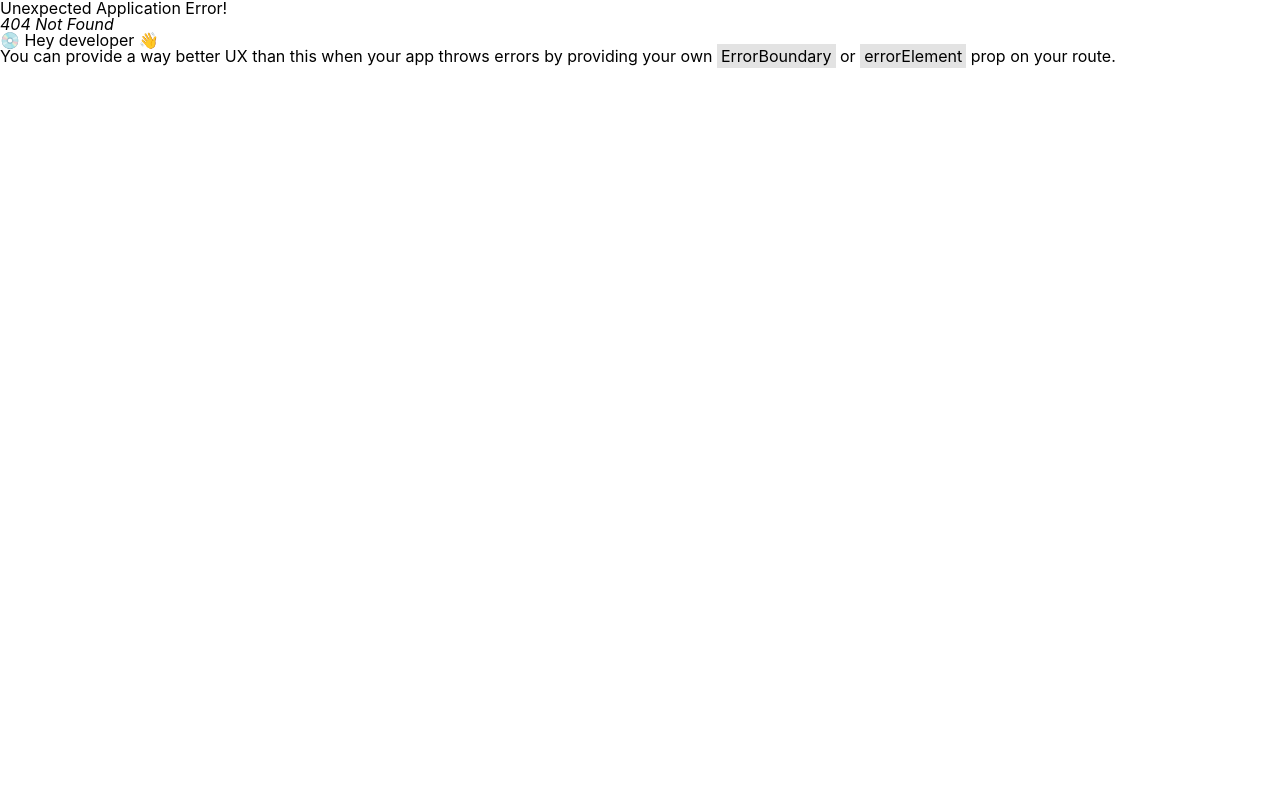
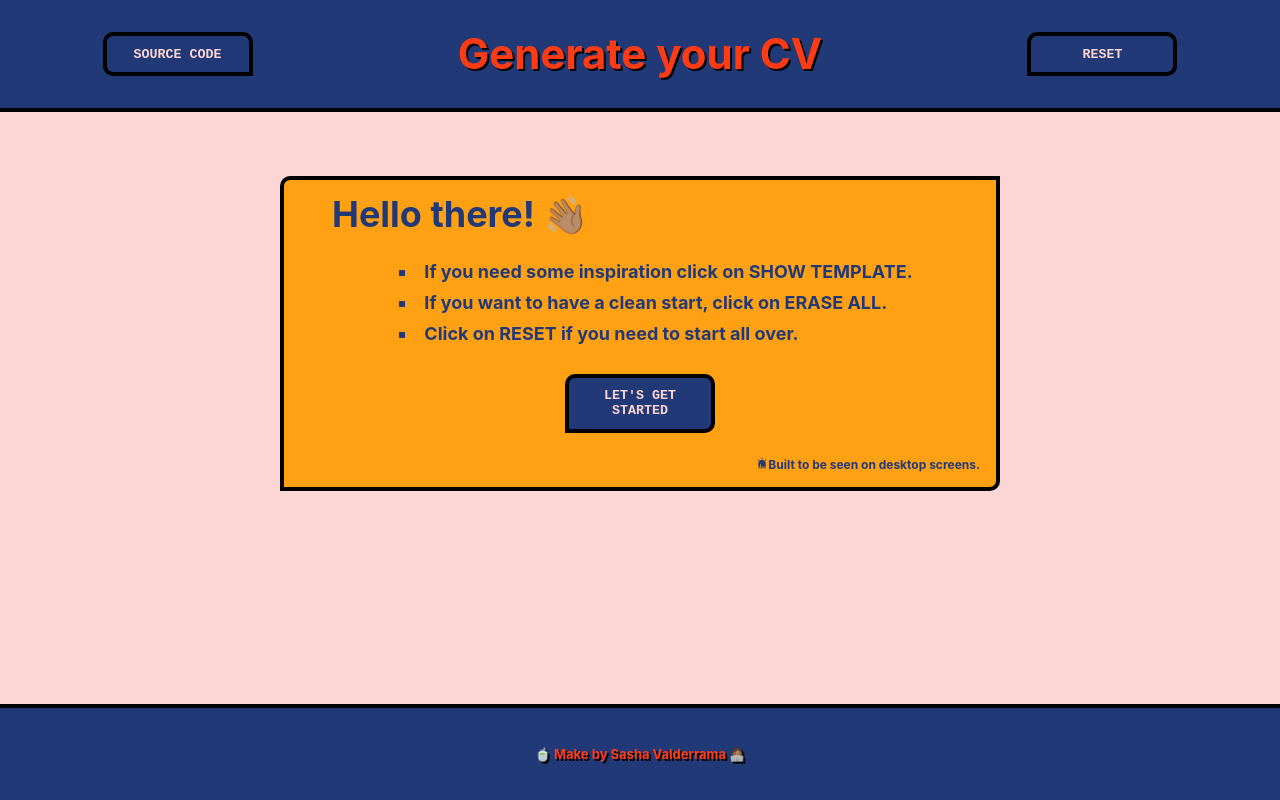
Before and after one commit to sasha-valderrama/generate-your-CV, a React (Create React App) app: page / in a window 1280 px wide. Before the commit this address had no page. Built offline with nearby package versions, Linux system fonts and the light colour scheme.

Commit message:
Update appRouter

```diff
--- a/package.json
+++ b/package.json
@@ -1,4 +1,5 @@
 {
+  "homepage": "https://sasha-valderrama.github.io/generate-your-cv",
   "name": "generate-your-cv",
   "version": "0.1.0",
   "private": true,
@@ -44,6 +45,5 @@
   },
   "devDependencies": {
     "gh-pages": "^5.0.0"
-  },
-  "homepage": "https://sasha-valderrama.github.io/generate-your-cv"
+  }
 }
--- a/src/App.js
+++ b/src/App.js
@@ -13,8 +13,8 @@ import PageNotFound from './components/PageNotFound';
 
 const appRouter = createBrowserRouter(
   createRoutesFromElements(
-    <Route path="/generate-your-cv/" element={<Root />}>
-      <Route path="/generate-your-cv/" element={<Home />}>
+    <Route path="/" element={<Root />}>
+      <Route path="/" element={<Home />}>
         <Route index element={<Instructions />} />
         <Route path="cv-form" element={<Main />} />
         <Route path="*" element={<PageNotFound />} />
```
Also changed, not shown: 1 other file (tests, documents, lock files or other folders).
